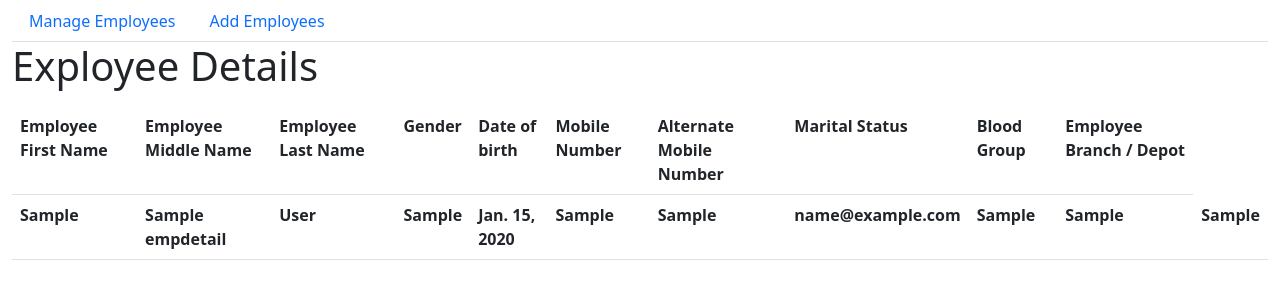
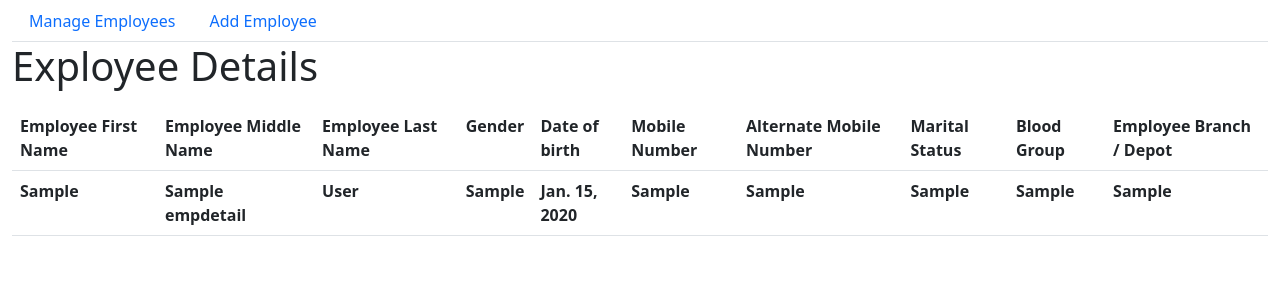
Before and after one commit to keyurparalkar/Employee-management, a Django app: page /view/1 in a window 1280 px wide. Shown: the top 300 px of the page. Run offline with Django 3.2, Linux system fonts and the light colour scheme; tables that the repository leaves empty hold one stand-in row (values such as "Sample post"); lists and menus that the app fills with data are empty; some libraries are stand-ins or nearby versions.

Commit message:
Bug Fix for Displaying Employee Detail fields

```diff
--- a/empManager/templates/empManager/base_template.html
+++ b/empManager/templates/empManager/base_template.html
@@ -20,7 +20,7 @@
                 <a class="nav-link {{active0}}" aria-current="page" href="{%url 'manage_view'%}">Manage Employees</a>
             </li>
             <li class="nav-item">
-                <a class="nav-link {{active1}}" href="{%url 'add_view'%}">Add Employees</a>
+                <a class="nav-link {{active1}}" href="{%url 'add_view'%}">Add Employee</a>
             </li>
         </ul>
         {% block content %}
--- a/empManager/templates/empManager/display_details.html
+++ b/empManager/templates/empManager/display_details.html
@@ -37,9 +37,6 @@
 
             <th> {{emp_info.alt_mob_no}}</th>
 
-
-            <th> {{emp_info.emp_email}}</th>
-
             <th> {{emp_info.emp_marital_stat}}</th>
 
 
--- a/empManager/views.py
+++ b/empManager/views.py
@@ -51,6 +51,7 @@ def add_emp_view(request):
                     'gender': cleaned_data['gender'],
                     'dob': cleaned_data['dob'],
                     'mob_no': cleaned_data['mob_no'],
+                    'alt_mob_no': cleaned_data['alt_mob_no'],
                     'emp_marital_stat': cleaned_data['marital_stat'],
                     'blood_grp': cleaned_data['blood_grp'],
                     'emp_branch': cleaned_data['emp_branch']
```
